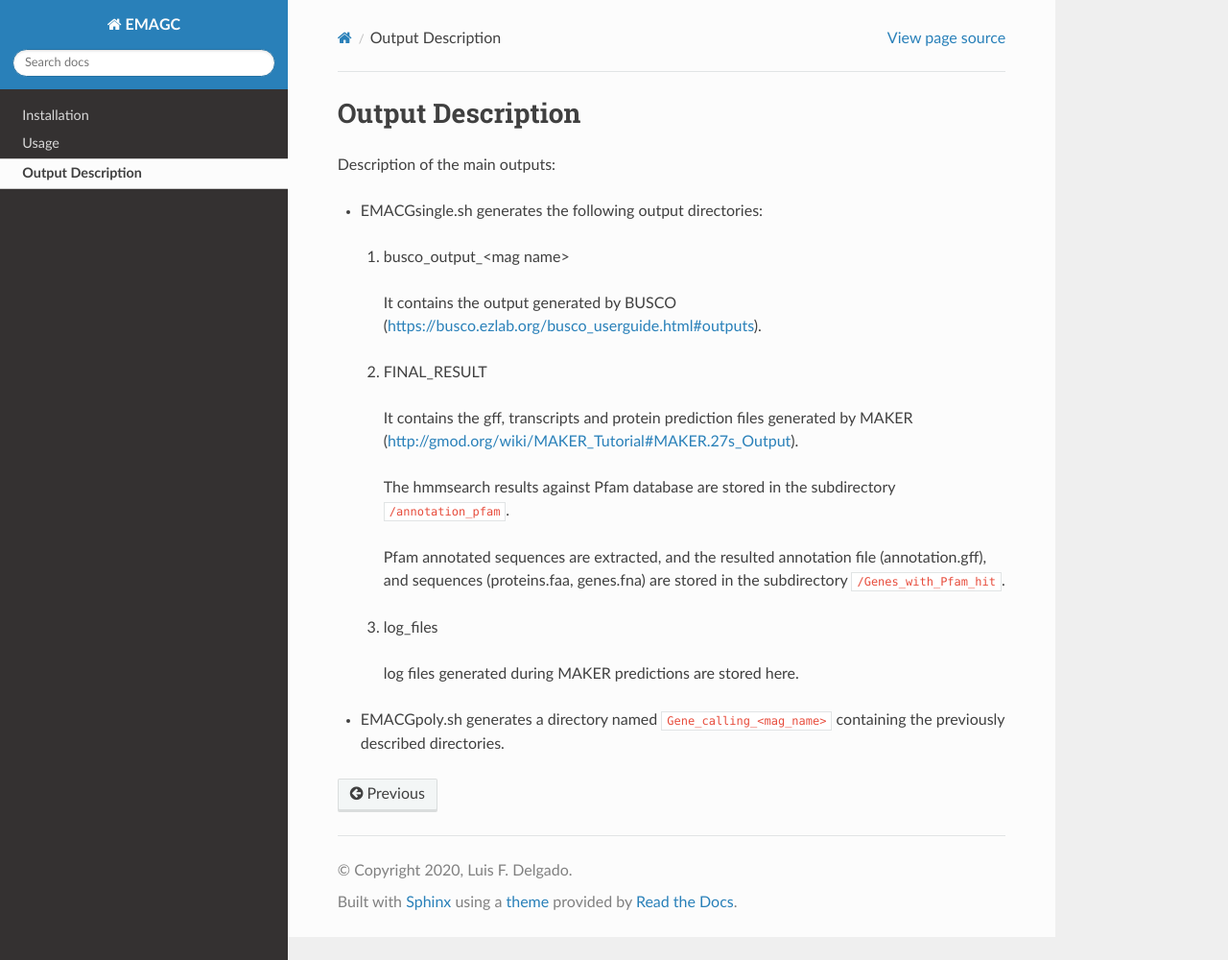
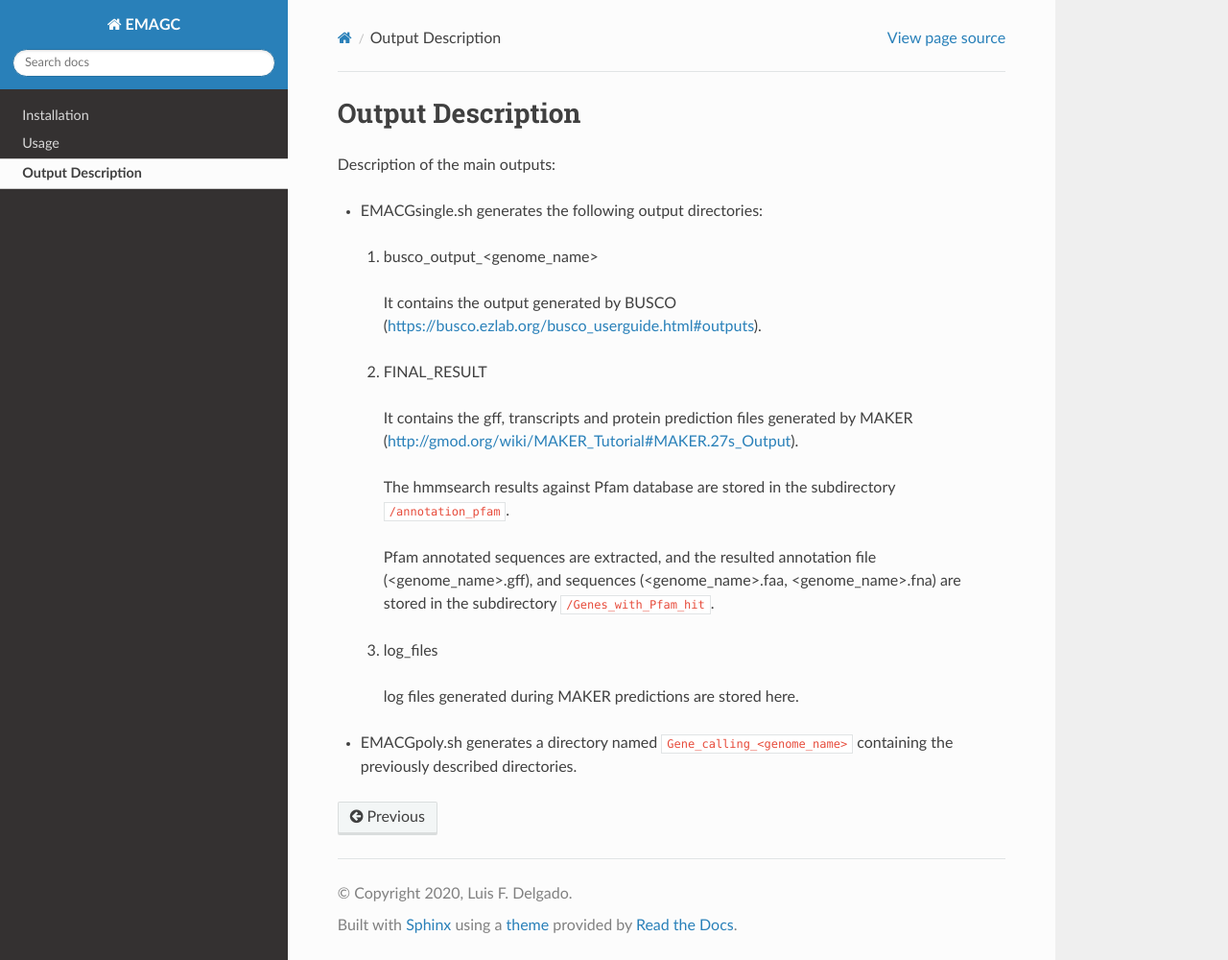
Before and after one commit to lfdelzam/EMAGC, a Sphinx documentation site: the page built from docs/source/Output.rst, in a window 1280 px wide and 1000 px high. Shown: the whole window at 96% size. Built offline with Sphinx 7.4.7 and the Read the Docs theme 2.0.0, drawn with Linux system fonts in a browser that asks for light colours.

Commit message:
Update Output.rst

```diff
--- a/docs/source/Output.rst
+++ b/docs/source/Output.rst
@@ -5,7 +5,7 @@ Description of the main outputs:
 
 * EMACGsingle.sh generates the following output directories:
 
- 1. busco_output_<mag name>
+ 1. busco_output_<genome_name>
 
   It contains the output generated by BUSCO (https://busco.ezlab.org/busco_userguide.html#outputs).
 
@@ -15,10 +15,10 @@ Description of the main outputs:
 
   The hmmsearch results against Pfam database are stored in the subdirectory ``/annotation_pfam``.
 
-  Pfam annotated sequences are extracted, and the resulted annotation file (annotation.gff), and sequences (proteins.faa, genes.fna) are stored in the subdirectory ``/Genes_with_Pfam_hit``.
+  Pfam annotated sequences are extracted, and the resulted annotation file (<genome_name>.gff), and sequences (<genome_name>.faa, <genome_name>.fna) are stored in the subdirectory ``/Genes_with_Pfam_hit``.
 
  3. log_files
 
   log files generated during MAKER predictions are stored here.
 
-* EMACGpoly.sh generates a directory named ``Gene_calling_<mag_name>`` containing the previously described directories.
+* EMACGpoly.sh generates a directory named ``Gene_calling_<genome_name>`` containing the previously described directories.
```
